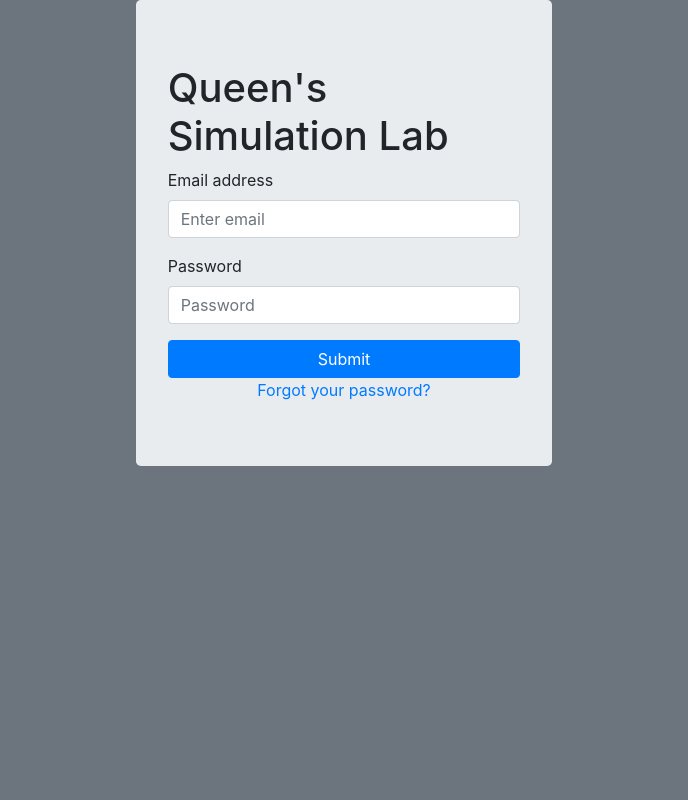
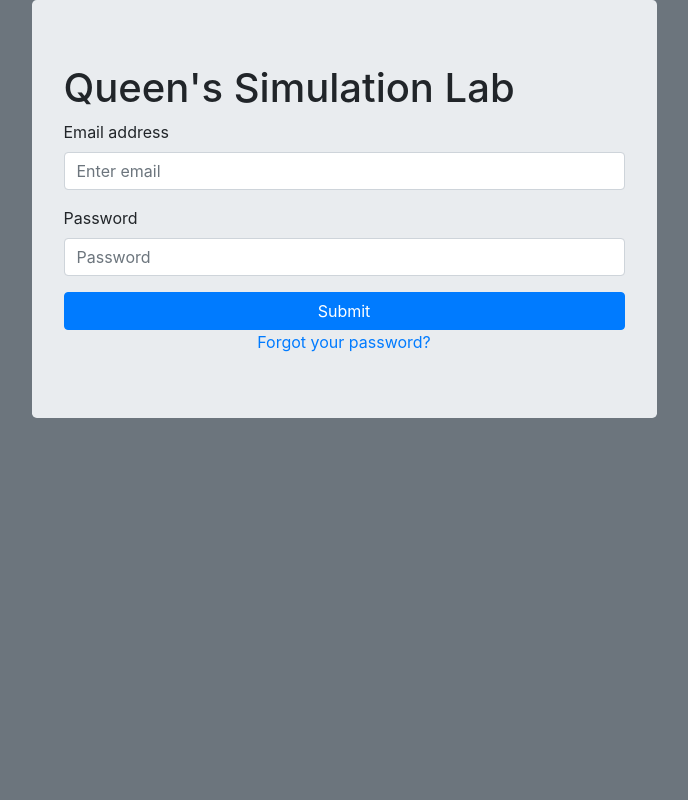
Before and after one commit to Queens-Patient-Simulation-Lab/Inventory, a Django app: page / in a window 1280 px wide. Shown: the whole page, without its empty margins (296-984 px from the left). Run offline with Django 3.2, Linux system fonts and the light colour scheme; some libraries are stand-ins or nearby versions.

Commit message:
Tiny stylistic improvement to login
make the box a bit larger on desktop and offset a bit from the top

```diff
--- a/inventory/templates/inventory/login.html
+++ b/inventory/templates/inventory/login.html
@@ -1,7 +1,7 @@
 {% extends "inventory/base_template.html" %}
 {% block content %}
-<div class="container bg-secondary col-12 vh-100">
-  <div class="jumbotron mx-auto col-lg-4">
+<div class="container bg-secondary col-12 vh-100 pt-10">
+  <div class="jumbotron mx-auto col-lg-6">
     <h1 class="mx-auto">Queen's Simulation Lab</h1>
     <form method="POST">
       <div class="form-group">
```
